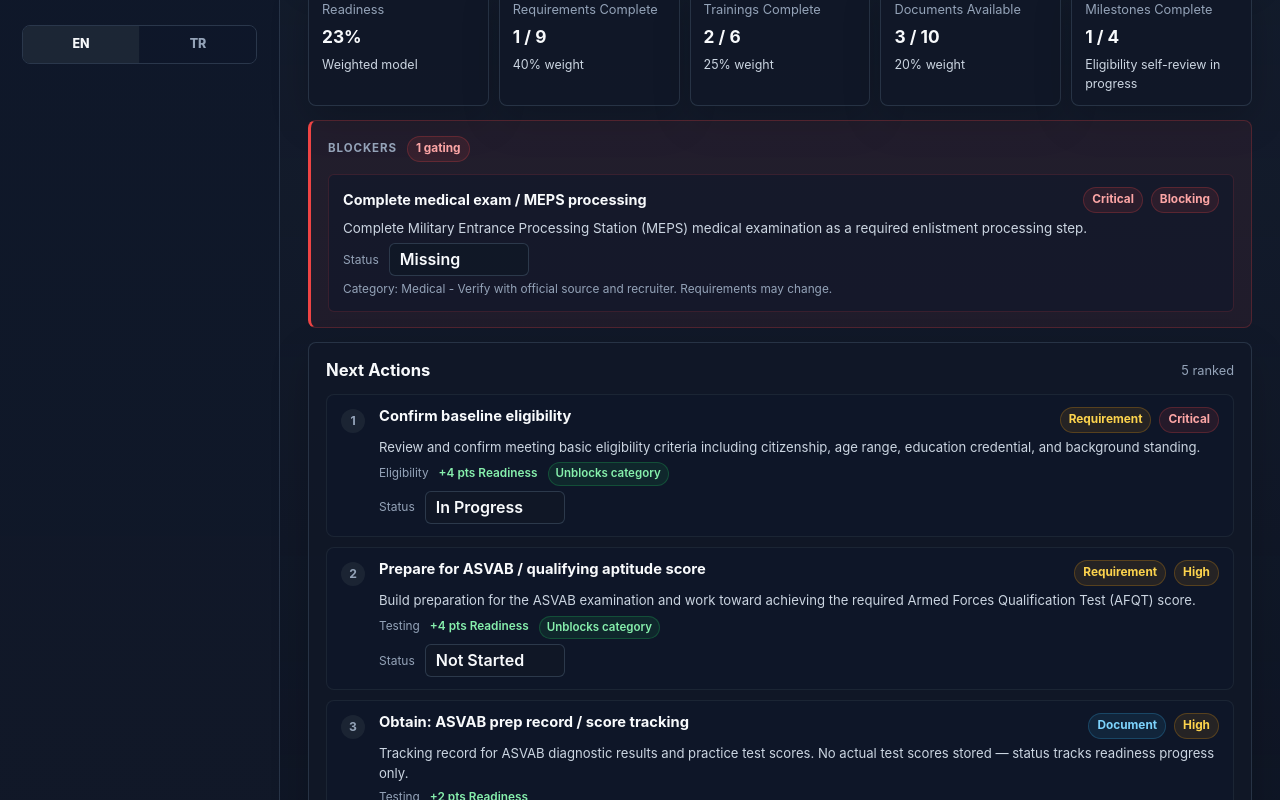
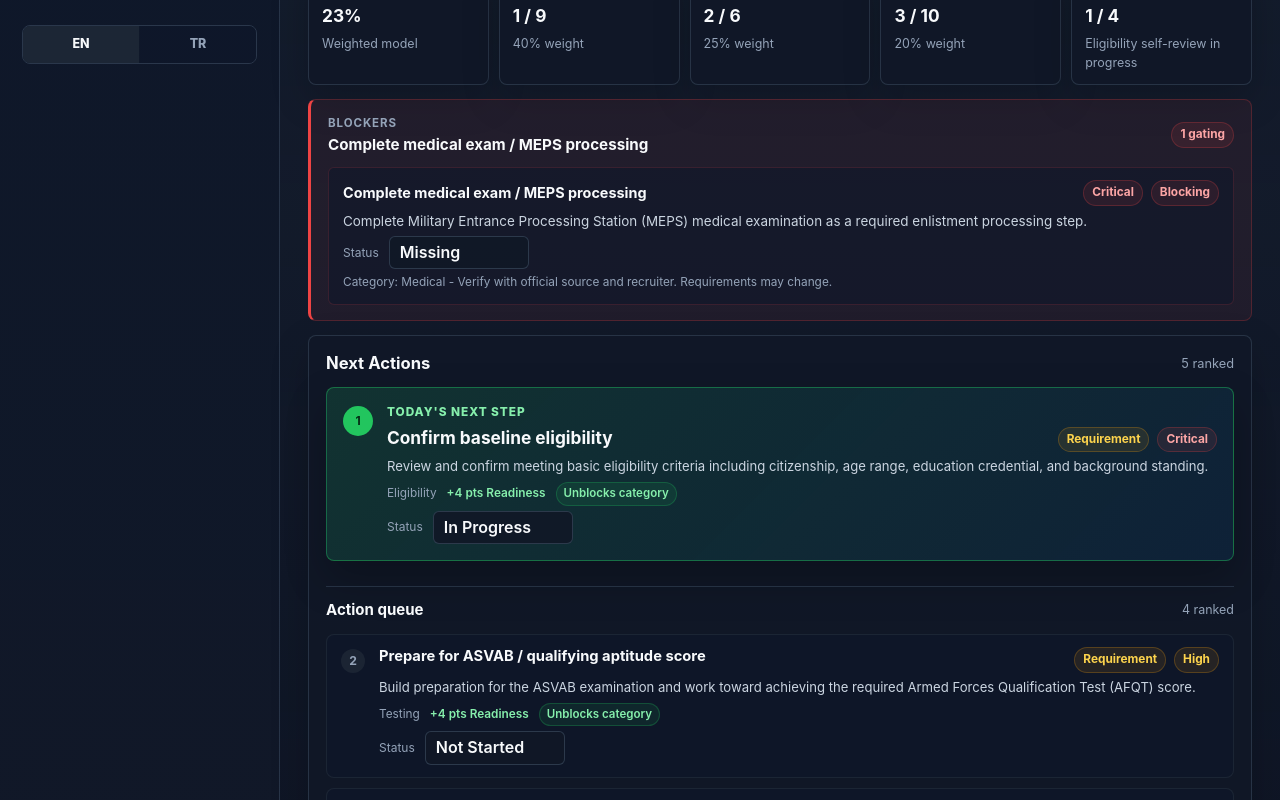
Before and after one commit to omarmanas/career-readiness-platform, a React (Vite) app: page / in a window 1280 px wide. Shown: the part 380-1180 px from the top of the page. Built offline with nearby package versions, Linux system fonts and the light colour scheme.

Commit message:
style(sprint-30): make dashboard action-oriented

```diff
--- a/src/App.css
+++ b/src/App.css
@@ -363,6 +363,14 @@
   line-height: 1.55;
 }
 
+.summary-panel-description {
+  display: -webkit-box;
+  max-width: 820px;
+  overflow: hidden;
+  -webkit-box-orient: vertical;
+  -webkit-line-clamp: 2;
+}
+
 .summary-panel p,
 .metric-card p,
 .track-card p,
@@ -529,6 +537,7 @@
 }
 
 .metric-grid--compact .metric-card p {
+  color: var(--text-muted);
   font-size: 0.78rem;
 }
 
@@ -1240,9 +1249,11 @@
   align-items: center;
   display: flex;
   gap: 10px;
+  justify-content: space-between;
 }
 
 .blockers-strip-label {
+  display: block;
   color: var(--text-muted);
   font-size: 0.72rem;
   font-weight: 700;
@@ -1250,6 +1261,14 @@
   text-transform: uppercase;
 }
 
+.blockers-strip-title {
+  color: var(--text-strong);
+  display: block;
+  font-size: 0.95rem;
+  line-height: 1.3;
+  margin-top: 3px;
+}
+
 .blockers-strip-clear {
   color: #86efac;
   font-size: 0.88rem;
@@ -1304,6 +1323,10 @@
   padding: 0;
 }
 
+.next-actions-list--primary {
+  margin-bottom: 12px;
+}
+
 .next-action-item {
   background: rgba(15, 23, 42, 0.76);
   border: 1px solid rgba(31, 41, 55, 0.82);
@@ -1312,6 +1335,16 @@
   gap: 10px;
   grid-template-columns: 28px minmax(0, 1fr);
   padding: 12px 14px;
+}
+
+.next-action-item--primary {
+  background:
+    linear-gradient(135deg, rgba(34, 197, 94, 0.16), rgba(14, 165, 233, 0.08)),
+    rgba(15, 23, 42, 0.92);
+  border-color: rgba(34, 197, 94, 0.44);
+  box-shadow: 0 18px 42px rgba(0, 0, 0, 0.24);
+  grid-template-columns: 34px minmax(0, 1fr);
+  padding: 16px;
 }
 
 .next-action-rank {
@@ -1329,9 +1362,24 @@
   width: 24px;
 }
 
+.next-action-item--primary .next-action-rank {
+  background: #22c55e;
+  color: #052e16;
+  height: 30px;
+  width: 30px;
+}
+
 .next-action-body {
   display: grid;
   gap: 5px;
+}
+
+.next-action-kicker {
+  color: #86efac;
+  font-size: 0.74rem;
+  font-weight: 800;
+  letter-spacing: 0.08em;
+  text-transform: uppercase;
 }
 
 .next-action-header {
@@ -1345,6 +1393,10 @@
   color: var(--text-strong);
   font-size: 0.92rem;
   line-height: 1.3;
+}
+
+.next-action-item--primary .next-action-header strong {
+  font-size: 1.08rem;
 }
 
 .next-action-desc {
@@ -1352,6 +1404,33 @@
   font-size: 0.82rem;
   line-height: 1.52;
   margin: 0;
+}
+
+.next-action-item:not(.next-action-item--primary) .next-action-desc {
+  display: -webkit-box;
+  overflow: hidden;
+  -webkit-box-orient: vertical;
+  -webkit-line-clamp: 2;
+}
+
+.action-queue-heading {
+  align-items: center;
+  border-top: 1px solid rgba(51, 65, 85, 0.64);
+  display: flex;
+  gap: 10px;
+  justify-content: space-between;
+  padding-top: 12px;
+}
+
+.action-queue-heading h4 {
+  color: var(--text-strong);
+  font-size: 0.94rem;
+  margin: 0;
+}
+
+.action-queue-heading span {
+  color: var(--text-muted);
+  font-size: 0.78rem;
 }
 
 .next-action-meta {
--- a/src/components/ActionCenterPanel.tsx
+++ b/src/components/ActionCenterPanel.tsx
@@ -56,6 +56,148 @@ export function ActionCenterPanel({
     getRecommendationSet(selectedTrack, 5, language)
   const currentScore = calculateReadinessScore(selectedTrack)
   const projectedScore = Math.min(100, currentScore + projectedImprovementPts)
+  const primaryAction = nextActions[0]
+  const queuedActions = nextActions.slice(1)
+
+  function renderAction(
+    action: (typeof nextActions)[number],
+    idx: number,
+    isPrimary = false,
+  ) {
+    const isGapOnly = action.itemId === null
+
+    let currentStatus: string | null = null
+    if (action.itemType === 'requirement' && action.itemId) {
+      const req = selectedTrack.requirements.find((r) => r.id === action.itemId)
+      currentStatus = req?.status ?? null
+    } else if (action.itemType === 'document' && action.itemId) {
+      const doc = selectedTrack.documentChecklist.find((d) => d.id === action.itemId)
+      currentStatus = doc?.status ?? null
+    }
+
+    const priority = action.reason.priorityLevel as Priority
+
+    return (
+      <li
+        className={
+          isPrimary ? 'next-action-item next-action-item--primary' : 'next-action-item'
+        }
+        key={action.id}
+      >
+        <div className="next-action-rank" aria-hidden="true">
+          {idx + 1}
+        </div>
+        <div className="next-action-body">
+          {isPrimary && (
+            <span className="next-action-kicker">
+              {getText(language, 'todaysNextStep')}
+            </span>
+          )}
+          <div className="next-action-header">
+            <strong>{action.title}</strong>
+            <div className="badge-pair">
+              <Badge
+                label={
+                  action.sourceType === 'requirement'
+                    ? getText(language, 'requirement')
+                    : getText(language, 'document')
+                }
+                tone={action.sourceType === 'requirement' ? 'warning' : 'info'}
+              />
+              <Badge
+                label={getPriorityText(language, priority)}
+                tone={priorityTone[priority] ?? 'neutral'}
+              />
+              {isGapOnly && (
+                <Badge label={getText(language, 'info')} tone="neutral" />
+              )}
+            </div>
+          </div>
+
+          <p className="next-action-desc">{action.description}</p>
+
+          <div className="next-action-meta">
+            <span>{action.reason.category}</span>
+            <span className="next-action-impact">
+              +{action.reason.scoreContributionPts}{' '}
+              {getText(
+                language,
+                action.reason.scoreContributionPts === 1
+                  ? 'pointAbbrevSingular'
+                  : 'pointAbbrev',
+              )}{' '}
+              {getText(language, 'readiness')}
+            </span>
+            {action.reason.unblocksCategory && (
+              <span className="next-action-unlocks">
+                {getText(language, 'unblocksCategory')}
+              </span>
+            )}
+          </div>
+
+          {!isGapOnly && (
+            <div className="status-control-row">
+              <span className="status-control-label">
+                {getText(language, 'status')}
+              </span>
+              {isInteractive ? (
+                action.itemType === 'requirement' ? (
+                  <select
+                    className="status-control"
+                    value={currentStatus ?? 'Not Started'}
+                    onChange={(e) =>
+                      onReqStatusChange(
+                        action.itemId!,
+                        e.target.value as RequirementStatus,
+                      )
+                    }
+                    aria-label={`Status for ${action.title}`}
+                  >
+                    {REQUIREMENT_STATUSES.map((s) => (
+                      <option key={s} value={s}>
+                        {getStatusText(language, s)}
+                      </option>
+                    ))}
+                  </select>
+                ) : (
+                  <select
+                    className="status-control"
+                    value={currentStatus ?? 'Missing'}
+                    onChange={(e) =>
+                      onDocStatusChange(action.itemId!, e.target.value as DocumentStatus)
+                    }
+                    aria-label={`Status for ${action.title}`}
+                  >
+                    {DOCUMENT_STATUSES.map((s) => (
+                      <option key={s} value={s}>
+                        {getStatusText(language, s)}
+                      </option>
+                    ))}
+                  </select>
+                )
+              ) : (
+                currentStatus &&
+                (action.itemType === 'requirement' ? (
+                  <Badge
+                    label={getStatusText(
+                      language,
+                      currentStatus as RequirementStatus,
+                    )}
+                    tone={requirementStatusTone[currentStatus as RequirementStatus]}
+                  />
+                ) : (
+                  <Badge
+                    label={getStatusText(language, currentStatus as DocumentStatus)}
+                    tone={documentTone[currentStatus as DocumentStatus]}
+                  />
+                ))
+              )}
+            </div>
+          )}
+        </div>
+      </li>
+    )
+  }
 
   const blockerStrip =
     blockers.length === 0 ? (
@@ -73,13 +215,13 @@ export function ActionCenterPanel({
     ) : (
       <section className="blockers-strip" aria-label={getText(language, 'blockers')}>
         <div className="blockers-strip-header">
-          <span className="blockers-strip-label">
-            {getText(language, 'blockers')}
-          </span>
-          <Badge
-            label={`${blockers.length} ${getText(language, 'gating')}`}
-            tone="danger"
-          />
+          <div>
+            <span className="blockers-strip-label">
+              {getText(language, 'blockers')}
+            </span>
+            <strong className="blockers-strip-title">{blockers[0].title}</strong>
+          </div>
+          <Badge label={`${blockers.length} ${getText(language, 'gating')}`} tone="danger" />
         </div>
         <div className="blockers-list">
           {blockers.map((blocker) => {
@@ -156,154 +298,24 @@ export function ActionCenterPanel({
         </p>
       ) : (
         <>
-          <ol className="next-actions-list">
-            {nextActions.map((action, idx) => {
-              const isGapOnly = action.itemId === null
+          {primaryAction && (
+            <ol className="next-actions-list next-actions-list--primary">
+              {renderAction(primaryAction, 0, true)}
+            </ol>
+          )}
 
-              let currentStatus: string | null = null
-              if (action.itemType === 'requirement' && action.itemId) {
-                const req = selectedTrack.requirements.find(
-                  (r) => r.id === action.itemId,
-                )
-                currentStatus = req?.status ?? null
-              } else if (action.itemType === 'document' && action.itemId) {
-                const doc = selectedTrack.documentChecklist.find(
-                  (d) => d.id === action.itemId,
-                )
-                currentStatus = doc?.status ?? null
-              }
+          <div className="action-queue-heading">
+            <h4>{getText(language, 'actionQueue')}</h4>
+            <span>
+              {queuedActions.length} {getText(language, 'ranked')}
+            </span>
+          </div>
 
-              const priority = action.reason.priorityLevel as Priority
-
-              return (
-                <li className="next-action-item" key={action.id}>
-                  <div className="next-action-rank" aria-hidden="true">
-                    {idx + 1}
-                  </div>
-                  <div className="next-action-body">
-                    <div className="next-action-header">
-                      <strong>{action.title}</strong>
-                      <div className="badge-pair">
-                        <Badge
-                          label={
-                            action.sourceType === 'requirement'
-                              ? getText(language, 'requirement')
-                              : getText(language, 'document')
-                          }
-                          tone={
-                            action.sourceType === 'requirement'
-                              ? 'warning'
-                              : 'info'
-                          }
-                        />
-                        <Badge
-                          label={getPriorityText(language, priority)}
-                          tone={priorityTone[priority] ?? 'neutral'}
-                        />
-                        {isGapOnly && (
-                          <Badge label={getText(language, 'info')} tone="neutral" />
-                        )}
-                      </div>
-                    </div>
-
-                    <p className="next-action-desc">{action.description}</p>
-
-                    <div className="next-action-meta">
-                      <span>{action.reason.category}</span>
-                      <span className="next-action-impact">
-                        +{action.reason.scoreContributionPts}{' '}
-                        {getText(
-                          language,
-                          action.reason.scoreContributionPts === 1
-                            ? 'pointAbbrevSingular'
-                            : 'pointAbbrev',
-                        )}{' '}
-                        {getText(language, 'readiness')}
-                      </span>
-                      {action.reason.unblocksCategory && (
-                        <span className="next-action-unlocks">
-                          {getText(language, 'unblocksCategory')}
-                        </span>
-                      )}
-                    </div>
-
-                    {!isGapOnly && (
-                      <div className="status-control-row">
-                        <span className="status-control-label">
-                          {getText(language, 'status')}
-                        </span>
-                        {isInteractive ? (
-                          action.itemType === 'requirement' ? (
-                            <select
-                              className="status-control"
-                              value={currentStatus ?? 'Not Started'}
-                              onChange={(e) =>
-                                onReqStatusChange(
-                                  action.itemId!,
-                                  e.target.value as RequirementStatus,
-                                )
-                              }
-                              aria-label={`Status for ${action.title}`}
-                            >
-                              {REQUIREMENT_STATUSES.map((s) => (
-                                <option key={s} value={s}>
-                                  {getStatusText(language, s)}
-                                </option>
-                              ))}
-                            </select>
-                          ) : (
-                            <select
-                              className="status-control"
-                              value={currentStatus ?? 'Missing'}
-                              onChange={(e) =>
-                                onDocStatusChange(
-                                  action.itemId!,
-                                  e.target.value as DocumentStatus,
-                                )
-                              }
-                              aria-label={`Status for ${action.title}`}
-                            >
-                              {DOCUMENT_STATUSES.map((s) => (
-                                <option key={s} value={s}>
-                                  {getStatusText(language, s)}
-                                </option>
-                              ))}
-                            </select>
-                          )
-                        ) : (
-                          currentStatus && (
-                            action.itemType === 'requirement' ? (
-                              <Badge
-                                label={getStatusText(
-                                  language,
-                                  currentStatus as RequirementStatus,
-                                )}
-                                tone={
-                                  requirementStatusTone[
-                                    currentStatus as RequirementStatus
-                                  ]
-                                }
-                              />
-                            ) : (
-                              <Badge
-                                label={getStatusText(
-                                  language,
-                                  currentStatus as DocumentStatus,
-                                )}
-                                tone={
-                                  documentTone[currentStatus as DocumentStatus]
-                                }
-                              />
-                            )
-                          )
-                        )}
-                      </div>
-                    )}
-                  </div>
-                </li>
-              )
-            })}
-          </ol>
+          {queuedActions.length > 0 && (
+            <ol className="next-actions-list">
+              {queuedActions.map((action, idx) => renderAction(action, idx + 1))}
+            </ol>
+          )}
 
           <div className="next-actions-footer">
             <div className="next-actions-projection">
--- a/src/components/DashboardView.tsx
+++ b/src/components/DashboardView.tsx
@@ -68,7 +68,7 @@ export function DashboardView({
             )}
           </div>
           <h3>{selectedTrack.title}</h3>
-          <p>{selectedTrack.description}</p>
+          <p className="summary-panel-description">{selectedTrack.description}</p>
           <div className="meta-list meta-list--compact">
             <span>{selectedTrack.domain}</span>
             <span>{selectedTrack.market}</span>
--- a/src/i18n/en.ts
+++ b/src/i18n/en.ts
@@ -51,6 +51,7 @@ export const en = {
   placeholderData: 'Placeholder data',
   notYetValidated: 'Not yet validated',
   actionQueue: 'Action queue',
+  todaysNextStep: "Today's next step",
   targetRole: 'Target role',
   complete: 'Complete',
   completed: 'Completed',
--- a/src/i18n/tr.ts
+++ b/src/i18n/tr.ts
@@ -53,6 +53,7 @@ export const tr: typeof en = {
   placeholderData: 'Yer tutucu veri',
   notYetValidated: 'Henüz doğrulanmadı',
   actionQueue: 'Aksiyon kuyruğu',
+  todaysNextStep: 'Bugünün sonraki adımı',
   targetRole: 'Hedef rol',
   complete: 'Tamamla',
   completed: 'Tamamlandı',
```
